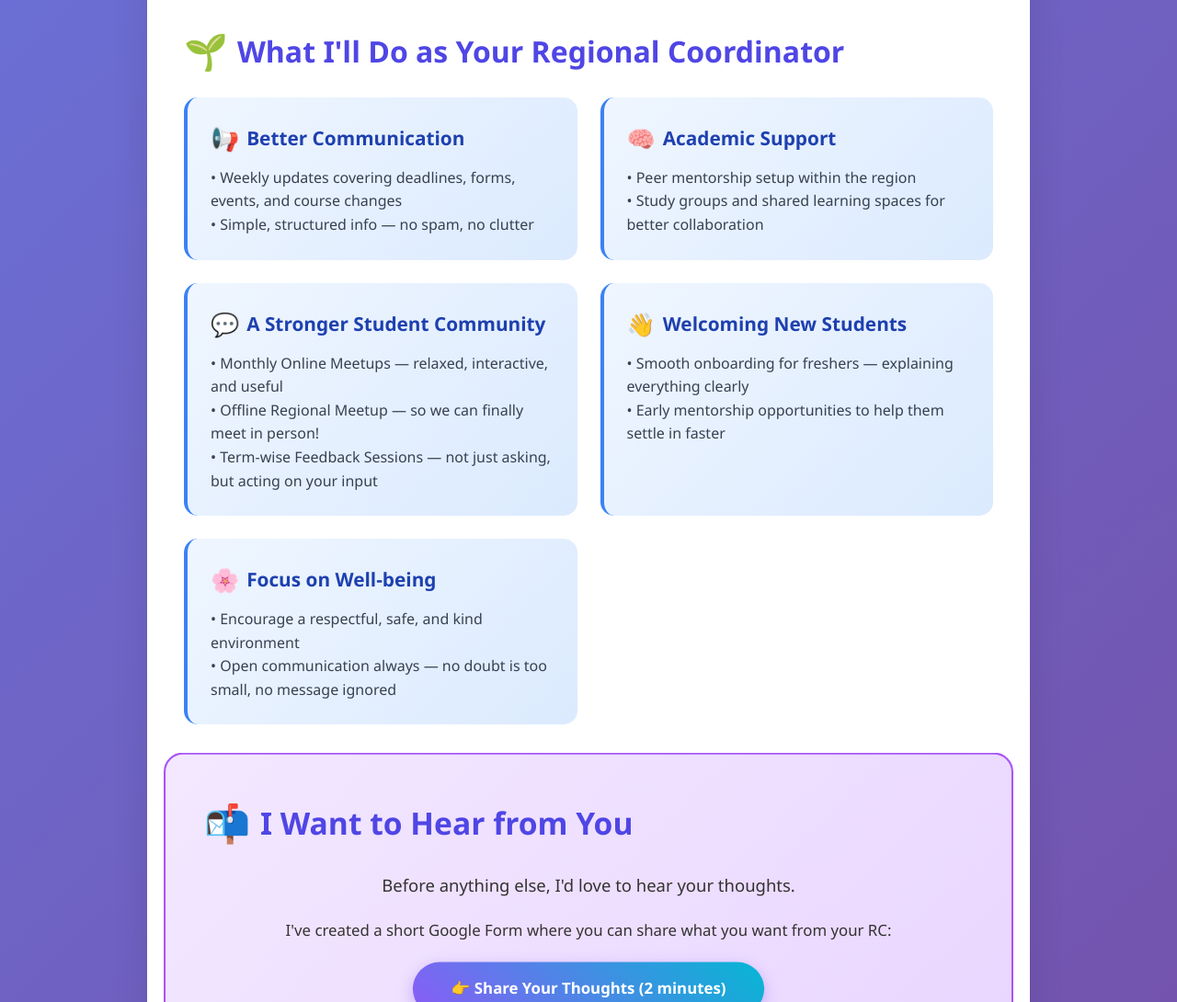
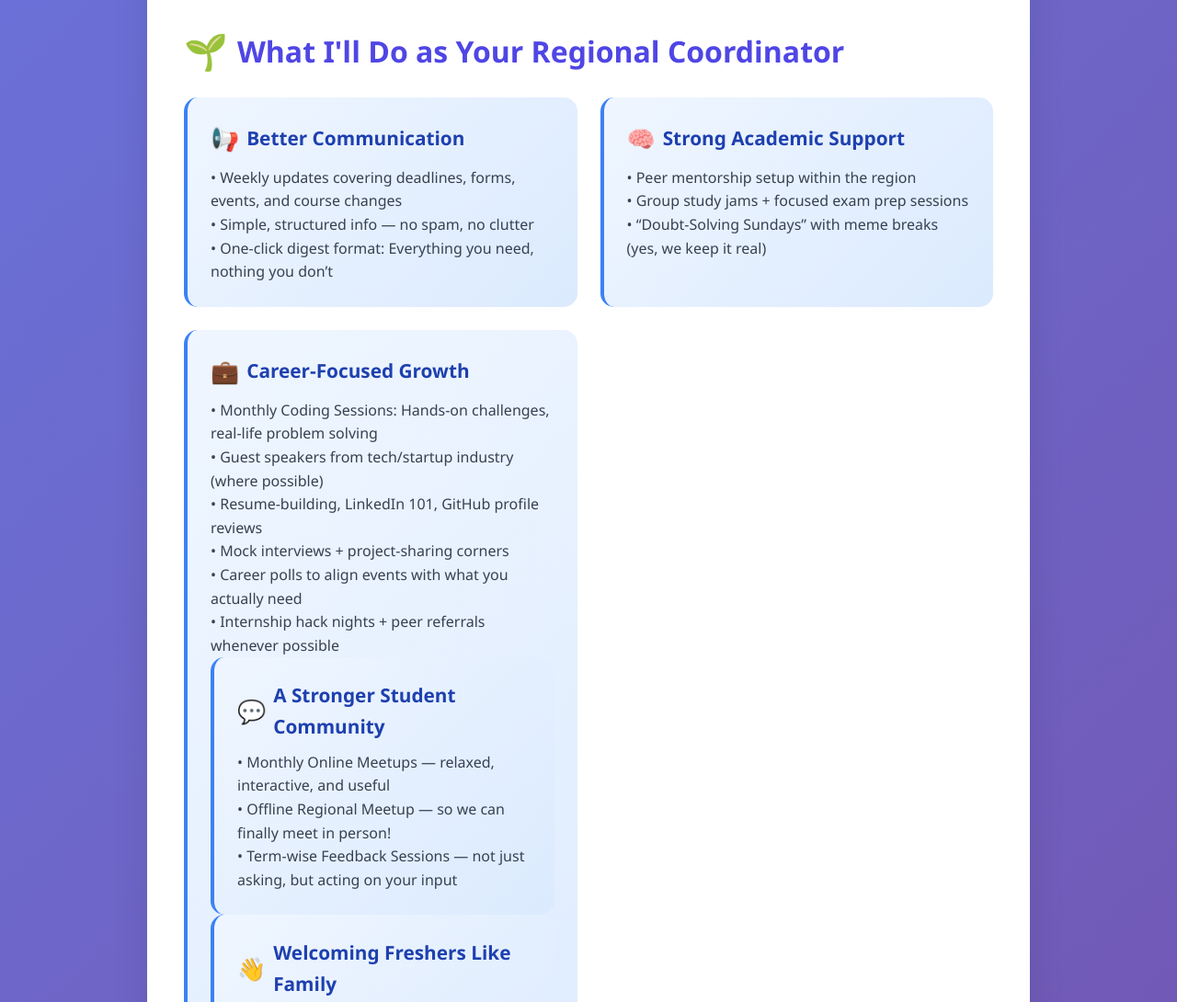
Before and after one commit to ujj-wal2908/manifesto, a plain HTML site: page index.html in a window 1280 px wide. Shown: the part 1420-2510 px from the top of the page at 92% size. Drawn offline with Linux system fonts and the light colour scheme.

Commit message:
Update index.html last touches

```diff
--- a/index.html
+++ b/index.html
@@ -391,16 +391,31 @@
                             <div class="commitment-desc">
                                 <p>• Weekly updates covering deadlines, forms, events, and course changes</p>
                                 <p>• Simple, structured info — no spam, no clutter</p>
+                                <p>• One-click digest format: Everything you need, nothing you don’t</p>
                             </div>
                         </div>
 
                         <div class="commitment-card">
-                            <h3 class="commitment-title"><span class="emoji">🧠</span> Academic Support</h3>
+                            <h3 class="commitment-title"><span class="emoji">🧠</span>Strong Academic Support</h3>
                             <div class="commitment-desc">
                                 <p>• Peer mentorship setup within the region</p>
-                                <p>• Study groups and shared learning spaces for better collaboration</p>
+                                <p>• Group study jams + focused exam prep sessions</p>
+                                <p>• “Doubt-Solving Sundays” with meme breaks (yes, we keep it real)</p>
                             </div>
                         </div>
+
+
+                           <div class="commitment-card">
+                            <h3 class="commitment-title"><span class="emoji">💼</span>Career-Focused Growth</h3>
+                            <div class="commitment-desc">
+                                <p>• Monthly Coding Sessions: Hands-on challenges, real-life problem solving</p>
+                                <p>• Guest speakers from tech/startup industry (where possible)</p>
+                                <p>• Resume-building, LinkedIn 101, GitHub profile reviews</p>
+                                 <p>• Mock interviews + project-sharing corners</p>
+                                 <p>• Career polls to align events with what you actually need</p>
+                                 <p>• Internship hack nights + peer referrals whenever possible</p>
+
+                            </div>
 
                         <div class="commitment-card">
                             <h3 class="commitment-title"><span class="emoji">💬</span> A Stronger Student Community</h3>
@@ -412,10 +427,12 @@
                         </div>
 
                         <div class="commitment-card">
-                            <h3 class="commitment-title"><span class="emoji">👋</span> Welcoming New Students</h3>
+                            <h3 class="commitment-title"><span class="emoji">👋</span>  Welcoming Freshers Like Family</h3>
                             <div class="commitment-desc">
                                 <p>• Smooth onboarding for freshers — explaining everything clearly</p>
-                                <p>• Early mentorship opportunities to help them settle in faster</p>
+                                <p>• Mentor-pairing system with seniors based on interests</p>
+                                <p>• “Survival toolkit” for new joiners — cheat codes for the early months</p>
+
                             </div>
                         </div>
 
@@ -446,6 +463,7 @@
                         <li>I focus on making communication useful, not noisy</li>
                         <li>I believe in collaborative growth, not just coordination</li>
                         <li>I'm here to connect, support, and act with you and for you</li>
+                        <li> I’ve been in your shoes — and with a love for my house, tech, structure, and people, I’m ready to make this region better for everyone.</li>
                     </ul>
                 </div>
             </div>
```
